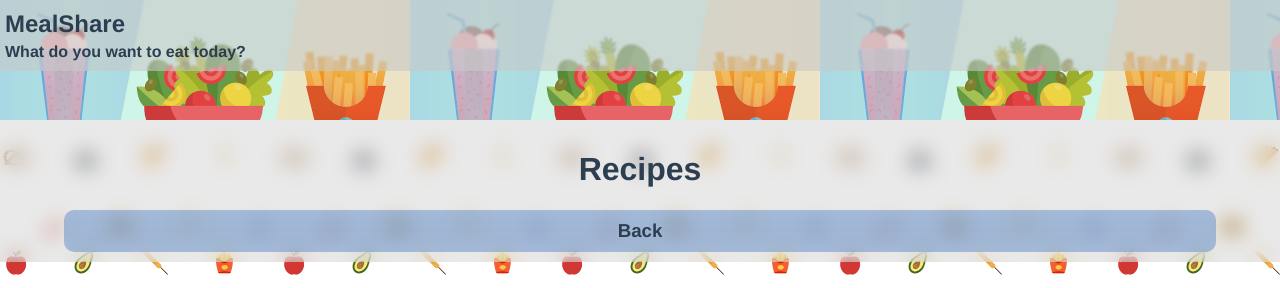
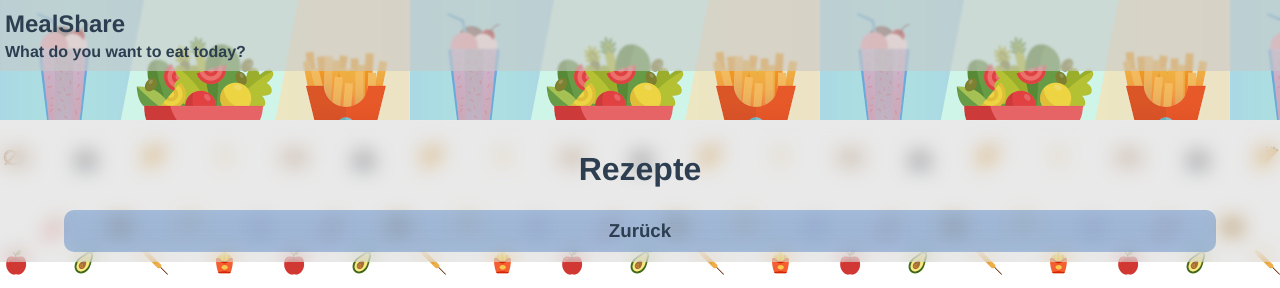
Before and after one commit to radiales/pbo, a Vue app: page /recipes in a window 1280 px wide. Shown: the top 288 px of the page. Built offline with nearby package versions, Linux system fonts and the light colour scheme; no server answers; what vue-clipboard2 would draw is missing.

Commit message:
Translations, spelling, bugfixes

```diff
--- a/src/components/Alert.vue
+++ b/src/components/Alert.vue
@@ -84,7 +84,7 @@ export default {
   align-items: center;
   justify-content: center;
   pointer-events: none;
-  animation: appear ease-in-out 1s forwards;
+  animation: appear ease-in-out 2.5s forwards;
 }
 
 #window {
--- a/src/components/Back.vue
+++ b/src/components/Back.vue
@@ -1,7 +1,7 @@
 <template>
     <div id="container">
       <router-link :to="{ name: page, params: propsToPass }">
-        <h3>Back</h3>
+        <h3>Zurück</h3>
       </router-link>
     </div>
 </template>
--- a/src/views/Home.vue
+++ b/src/views/Home.vue
@@ -75,7 +75,7 @@
       <div class="form searchForm">
         <form>
           <router-link @click.native="$root.$data.ingredients = availableIngredients" :to="{ name: 'recipes' }">
-						<input type="button" value="Search">
+            <input type="button" value="Suchen">
           </router-link>
         </form>
       </div>
--- a/src/views/Invite.vue
+++ b/src/views/Invite.vue
@@ -1,7 +1,7 @@
 <template>
   <div id="container">
     <Alert v-if="notifyCopy" :message="'Kopiert!'" :type="'success'"></Alert>
-    <Alert v-if="notifyCreate" :message="'Invite erstellt!'" :type="'success'"></Alert>
+    <Alert v-if="notifyCreate" :message="participantName + ', dein Invite wurde erstellt!'" :type="'success'"></Alert>
     <Alert v-if="notifyError" :message="'Sorry, da ist was schief gelaufen...'" :type="'error'"></Alert>
     <div class="wrapper">
       <div>
@@ -17,7 +17,7 @@
       <div v-if="!showLink">
         <label>Dein Name: </label>
         <input type="text" v-model="participantName" class="alignCenter"/>
-        <input type="button" value="Link genieren" class="button margin15" @click="createInvite" />
+        <input type="button" value="Link generieren" class="button margin15" @click="createInvite" />
       </div>
       <div v-if="showLink">
         <input type="text" :value="link" id="link" ref="link" @click="selectText">
@@ -72,7 +72,7 @@ export default {
     selectText(){
       this.$refs.link.select();
     },
-    onCopy: function (e) {
+    onCopy: function () {
       this.notifyCopy = true;
     },
     onError: function () {
--- a/src/views/Recipes.vue
+++ b/src/views/Recipes.vue
@@ -1,7 +1,7 @@
 <template>
   <div class="recipiesPageDiv">
     <div class="titleDiv">
-      <h1 @click="getRecipes">Recipes</h1>
+      <h1 @click="getRecipes">Rezepte</h1>
       <Back :page="'home'"></Back>
     </div>
     <div class="mainDiv">
```
Lines whose indentation alone changed are shown as unchanged.
